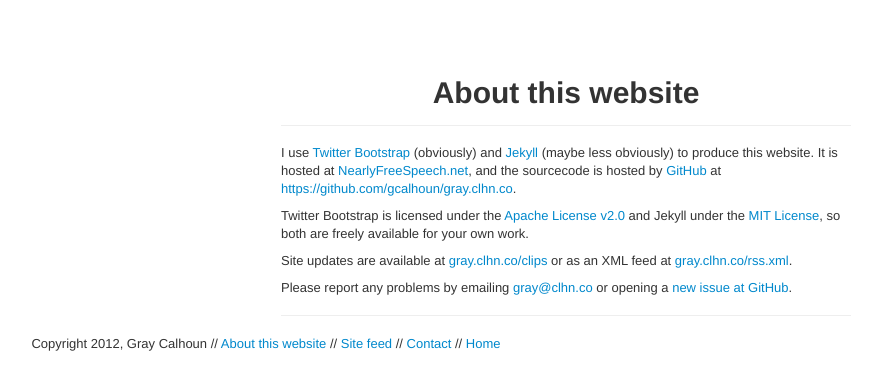
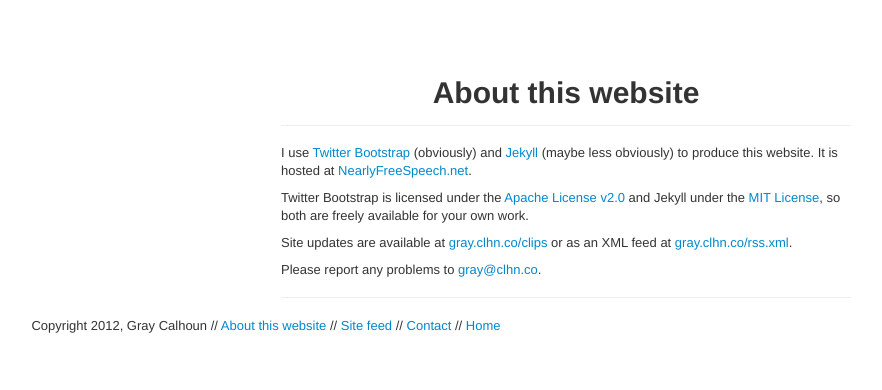
Before and after one commit to mmkuang/grayclhn.github.io, a Jekyll site: the page built from about.md, in a window 1280 px wide. Shown: the top 390 px of the page, without its empty margins (374-1256 px from the left). Built offline with Jekyll 4.4.1, drawn with Linux system fonts in a browser that asks for light colours.

Commit message:
Removed links to source

```diff
--- a/about.md
+++ b/about.md
@@ -3,12 +3,10 @@
 title: About this website
 ---
 
-I use [Twitter Bootstrap](http://twitter.github.com/bootstrap) (obviously)
-and [Jekyll](http://jekyllrb.com/) (maybe less obviously) to produce
-this website.  It is hosted at
-[NearlyFreeSpeech.net](https://www.nearlyfreespeech.net/), and the
-sourcecode is hosted by [GitHub](https://www.github.com) at
-<https://github.com/gcalhoun/gray.clhn.co>.
+I use [Twitter Bootstrap](http://twitter.github.com/bootstrap)
+(obviously) and [Jekyll](http://jekyllrb.com/) (maybe less obviously)
+to produce this website.  It is hosted at
+[NearlyFreeSpeech.net](https://www.nearlyfreespeech.net/).
 
 Twitter Bootstrap is licensed under the [Apache License
 v2.0](http://www.apache.org/licenses/LICENSE-2.0) and Jekyll under the
@@ -18,6 +16,4 @@
 Site updates are available at [gray.clhn.co/clips](/clips) or as an
 XML feed at [gray.clhn.co/rss.xml](/rss.xml).
 
-Please report any problems by emailing <gray@clhn.co> or opening a
-[new issue at
-GitHub](https://github.com/gcalhoun/gray.clhn.co/issues/new).
+Please report any problems to <gray@clhn.co>.
--- a/index.html
+++ b/index.html
@@ -30,10 +30,8 @@
       <li>Contact Information<ul>
 	  <li>{% include univ_office %} (office at Iowa State)</li>
 	  <li>{% include univ_phone %} (office phone)</li>
-          <li>Mobile: email or text me for my number</li>
 	  <li><a href="mailto:{% include univ_email %}">{% include univ_email %}</a> (unviersity email)</li>
 	  <li><a href="mailto:{% include main_email %}">{% include main_email %}</a> (all other email)</li>
-          <li><a href="mailto:{% include text_email %}">{% include text_email %}</a> (text messages)</li>
 	  <li>Office hours: 11-12 Tuesday and Thursday (Fall 2012).</li>
       </ul></li>
       <li><a href="/research/talks/">Presentations</a> with slides</li>
```
Also changed, not shown: personal.md (+5 -5 lines).
